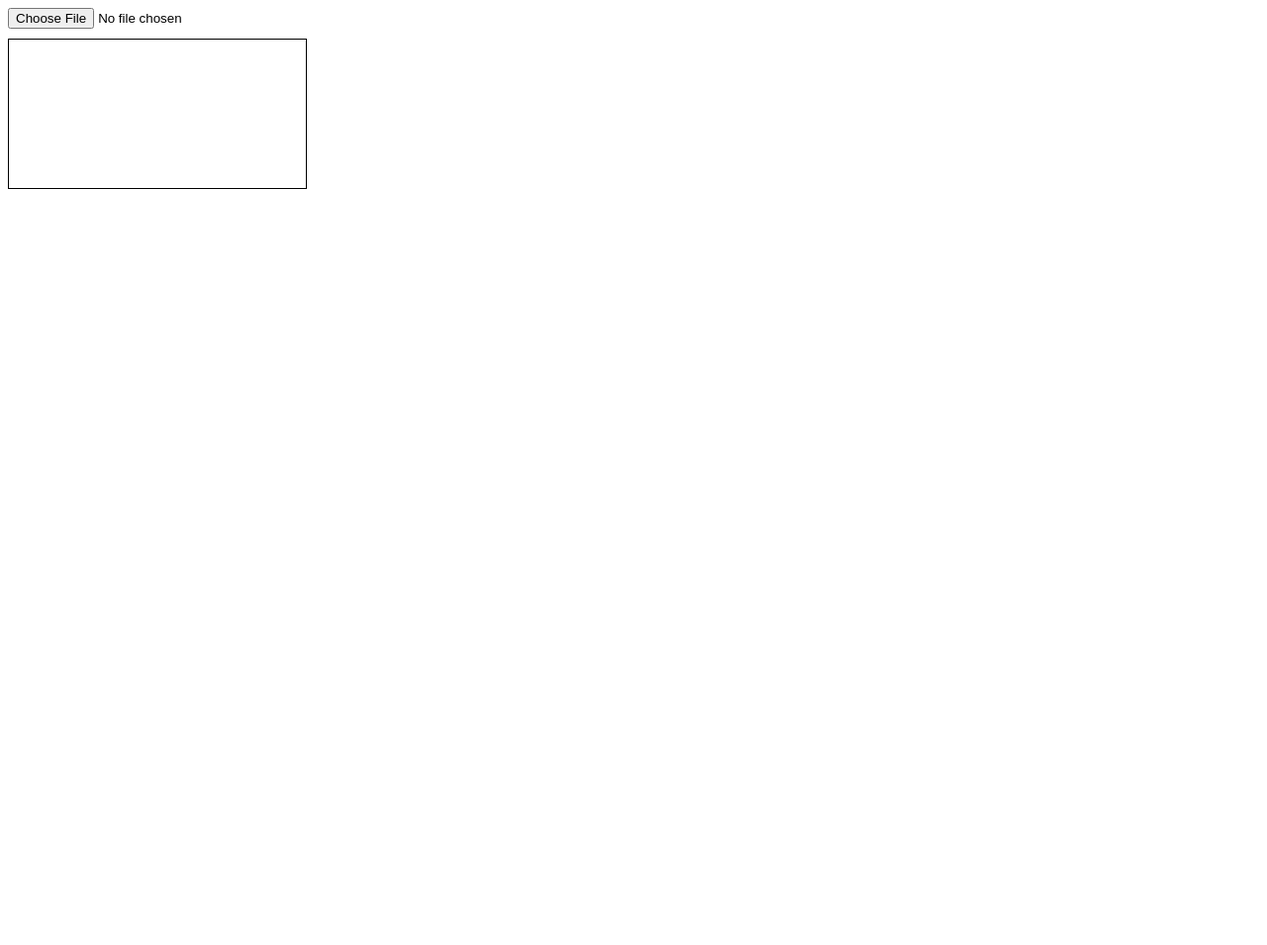
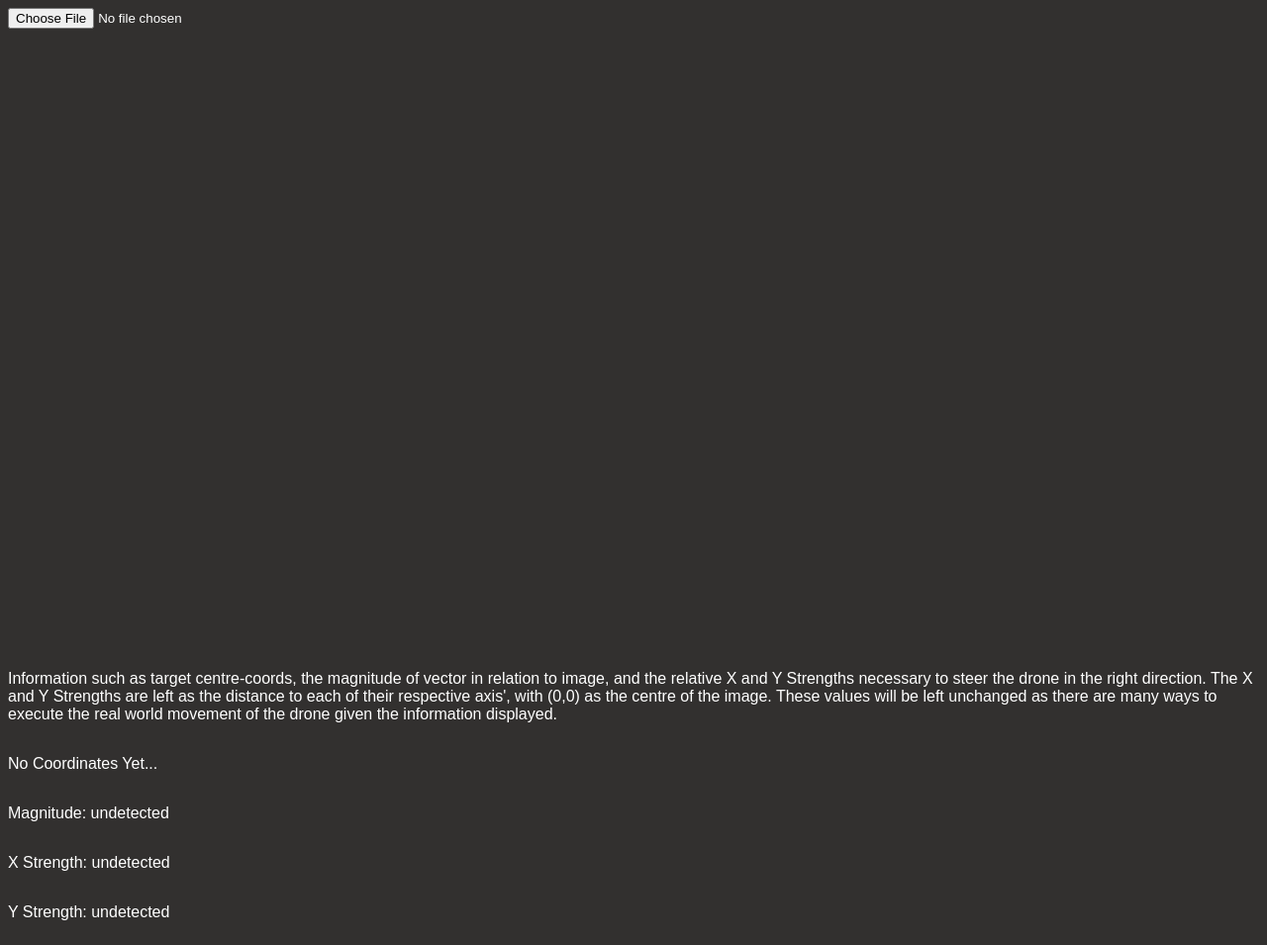
Before and after one commit to FionnCL/fpv-computer-vision-api, a plain HTML site: page index.html in a window 1280 px wide. Shown: the whole page at 99% size. Before the commit the page ends 800 px from the top, so only its background shows below. Drawn offline with Linux system fonts and the light colour scheme.

Commit message:
First prototype done. Website functional.

```diff
--- a/index.html
+++ b/index.html
@@ -4,17 +4,54 @@
         <meta charset="UTF-8">
         <title>FPV Drone</title>
         <style>
-canvas {
-    display:block;
-    border: 1px solid black;
-    margin-top:10px;
+body {
+    display: flex;
+    flex-direction: column;
+
+    background-color:#32302F;
 }
 
+.axis {
+    font-family: Arial, Helvetica, sans-serif;
+
+    display: flex;
+    flex-direction: row;
+
+    color: white;
+}
         </style>
     </head>
     <body>
-        <input id="uploadInput" type="file"/>
+        <input id="uploadInput" type="file" style="color: white;"/>
         <canvas></canvas>
+        <p class="axis">
+            Information such as target centre-coords,
+            the magnitude of vector in relation to image,
+            and the relative X and Y Strengths necessary to steer the
+            drone in the right direction.
+
+            The X and Y Strengths are left as the distance to each of their
+            respective axis', with (0,0) as the centre of the image.
+            These values will be left unchanged as there are many ways to execute
+            the real world movement of the drone given the information displayed.
+        </p>
+        <div class="axis">
+            <p id="axis">No Coordinates Yet...</p>
+        </div>
+
+        <div class="axis">
+            <p>Magnitude:&nbsp;</p>
+            <p id="magnitude">undetected</p>
+        </div>
+
+        <div class="axis">
+            <p>X Strength:&nbsp;</p>
+            <p id="x-str">undetected</p>
+        </div>
+        <div class="axis">
+            <p>Y Strength:&nbsp;</p>
+            <p id="y-str">undetected</p>
+        </div>
         <script>
             const input = document.getElementById("uploadInput");
             /**
@@ -34,6 +71,7 @@ canvas {
 
                     draw_image_and_boxes(event.target.files[0],boxes);
                 })
+
 
             /**
                 * Displays the image, then draws rectangles around all detected objects,
@@ -63,12 +101,28 @@ canvas {
                             canvas.height
                         );
 
+                        let xdir = document
+                            .getElementById("axis")
+                            .innerHTML = "(" + Math.round(target[0]) + "," +
+                                Math.round(target[1]) + ")";
+                        let magnitude= document
+                            .getElementById("magnitude")
+                            .innerHTML =
+                            Math.round(Math.sqrt(Math.pow(target[0] - canvas.width/2, 2) +
+                                Math.pow(target[1] - canvas.height/2, 2)));
+                        let xstr = document
+                            .getElementById("x-str")
+                            .innerHTML = Math.round(target[0] - img.width/2);
+                        ;
+                        let ystr= document
+                            .getElementById("y-str")
+                            .innerHTML = Math.round((target[1] - img.height/2) * -1);
+
+
                         ctx.beginPath();
                         ctx.moveTo(canvas.width / 2, canvas.height / 2);
                         ctx.lineTo(target[0], target[1]);
                         ctx.stroke();
-                        ctx.arc(target[0], target[1], 4, 0, 2 * Math.PI);
-                        ctx.fillStyle = "red";
                         ctx.fill();
 
                         boxes.forEach(([x1,y1,x2,y2,label,prob,mask]) => {
```
